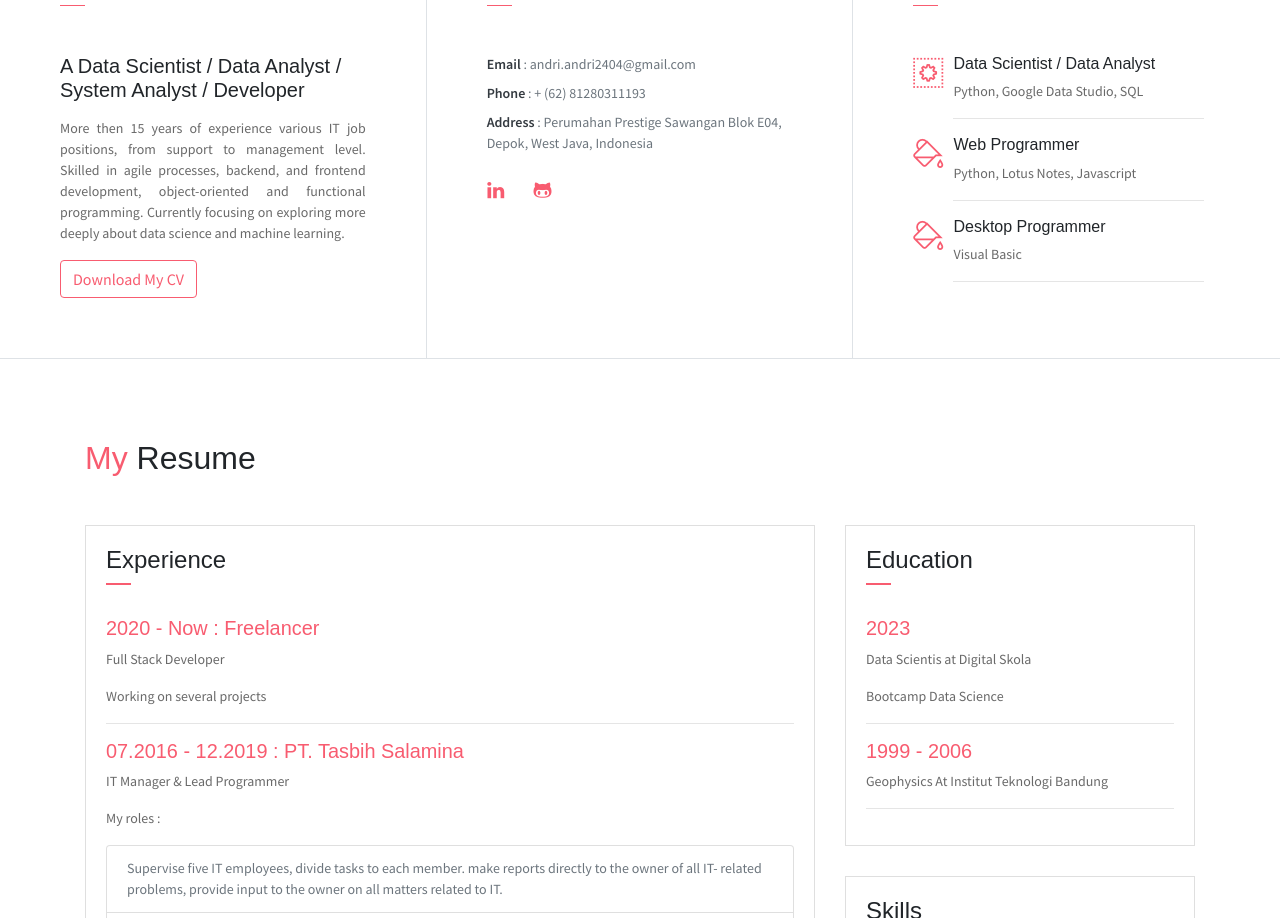
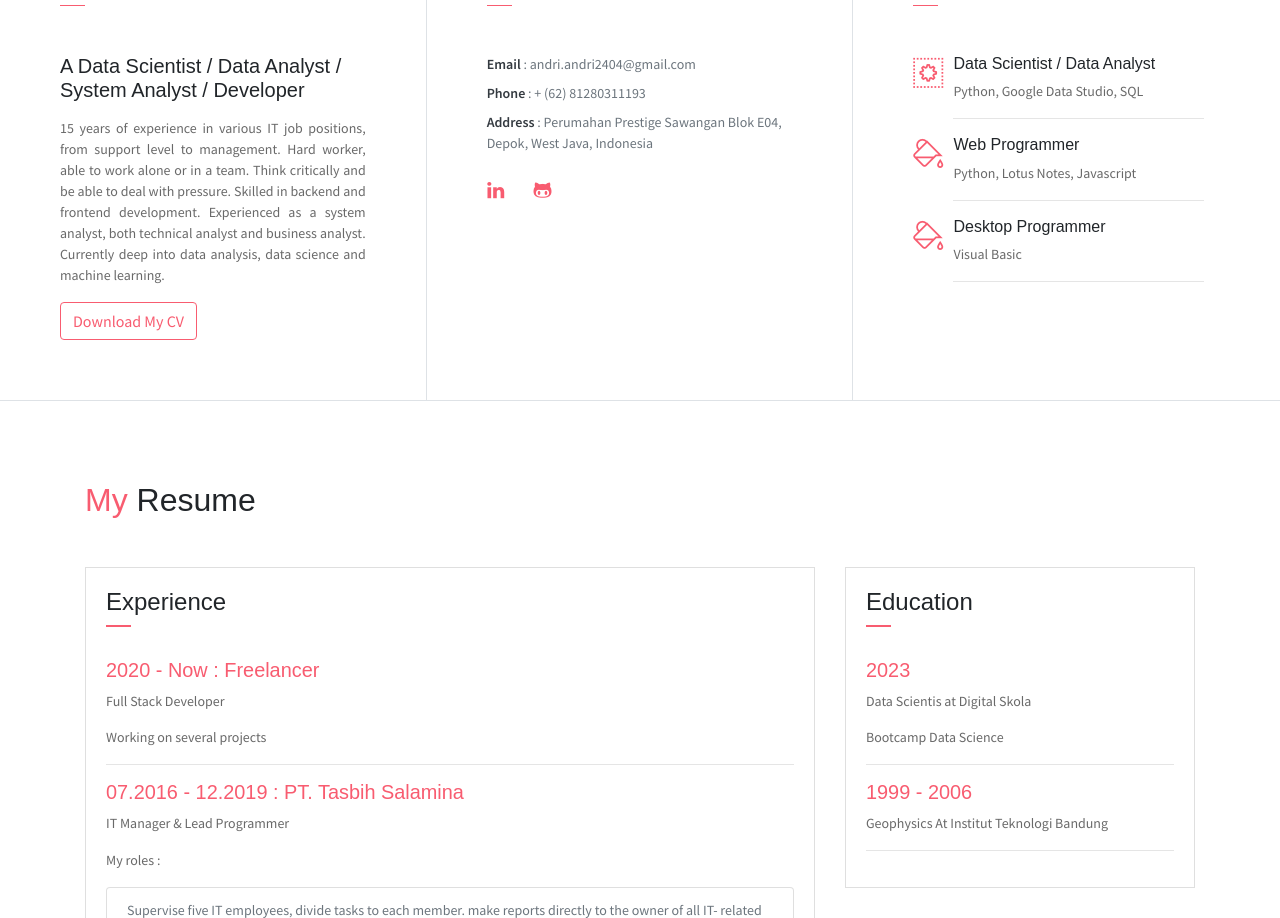
Before and after one commit to asfriansah/asfriansah.github.io, a plain HTML site: page index.html in a window 1280 px wide. Shown: the part 814-1732 px from the top of the page. Drawn offline with Linux system fonts and the light colour scheme; some packages are replaced by stand-ins of ours; some icons are missing.

Commit message:
Update index.html
update about me

```diff
--- a/index.html
+++ b/index.html
@@ -81,10 +81,9 @@
                 <h3 class="font-weight-light">Who am I ?</h3>
                 <span class="line mb-5"></span>
                 <h5 class="mb-3">A Data Scientist / Data Analyst / System Analyst / Developer</h5>
-                <p class="mt-20 text-align: justify" style="text-align: justify">More then 15 years of experience various IT job positions, from support
-                    to management level. Skilled in agile processes, backend, and frontend development,
-                    object-oriented and functional programming. Currently focusing on exploring more
-                    deeply about data science and machine learning.</p>
+                <p class="mt-20 text-align: justify" style="text-align: justify">15 years of experience in various IT job positions, from support level to management.
+			Hard worker, able to work alone or in a team. Think critically and be able to deal with pressure. Skilled in backend and frontend development.
+			Experienced as a system analyst, both technical analyst and business analyst. Currently deep into data analysis, data science and machine learning.</p>
                 <button class="btn btn-outline-danger"><i class="icon-down-circled2 "></i>Download My CV</button>
             </div>
             <div class="col-lg-4 about-card">
```
